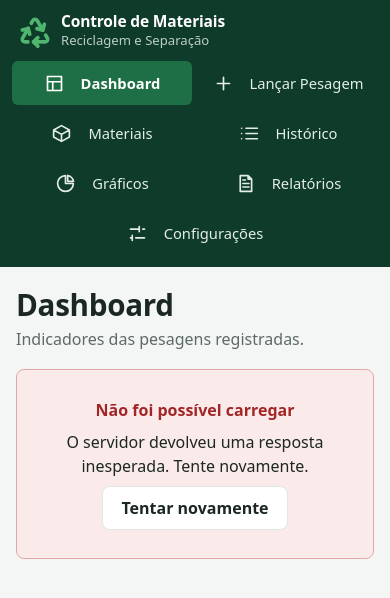
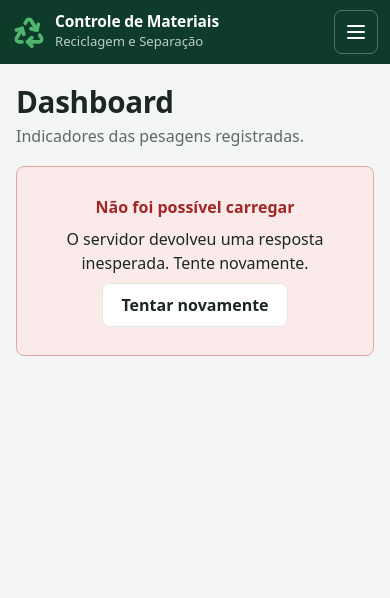
Before and after one commit to Almoxarifado-2026/controle-materiais, a website with bundled scripts: page public/index.html in a window 390 px wide. Built offline with nearby package versions, Linux system fonts and the light colour scheme; files whose address does not match are found by name.

Commit message:
Add files via upload

```diff
--- a/public/css/app.css
+++ b/public/css/app.css
@@ -315,19 +315,38 @@ section[data-tela="relatorios"] [data-regiao="periodo"] { display: none; }
   @page { size: A4 portrait; margin: 14mm; }
 }
 
+/* ---------- Botão do menu (☰) — só aparece no celular/tablet ---------- */
+.menu-botao {
+  display: none; margin-left: auto; flex: none; align-items: center; justify-content: center;
+  width: 44px; height: 44px; padding: 0; border: 1px solid rgba(255, 255, 255, 0.28);
+  border-radius: 8px; background: transparent; color: #fff; cursor: pointer;
+}
+.menu-botao:hover { background: rgba(255, 255, 255, 0.1); }
+.menu-botao:focus-visible { outline: 2px solid #fff; outline-offset: 2px; }
+.menu-icone { width: 24px; height: 24px; fill: none; stroke: currentColor; stroke-width: 2; stroke-linecap: round; }
+.menu-x { display: none; }
+
 /* ---------- Responsividade ---------- */
 @media (max-width: 900px) {
   .app { flex-direction: column; background: none; }
-  .sidebar { width: 100%; height: auto; position: static; padding: 12px; overflow: visible; }
-  .brand { padding: 0 6px 10px; }
-  .sidebar-rodape { display: none; }
-  .nav { flex-direction: row; flex-wrap: wrap; gap: 6px; }
-  .nav-item { flex: 1 1 calc(33.333% - 6px); min-width: 130px; justify-content: center; padding: 8px; font-size: 0.92rem; }
+  /* Celular/tablet: a lateral vira uma barra fixa no topo; o menu abre e fecha no botão ☰. */
+  .sidebar {
+    width: 100%; height: auto; max-height: 100vh; max-height: 100dvh;
+    position: sticky; top: 0; z-index: 40; align-self: stretch;
+    padding: 10px 12px; overflow-y: auto;
+  }
+  .brand { padding: 0; }
+  .menu-botao { display: inline-flex; }
+  .nav, .sidebar-rodape { display: none; }
+  .sidebar.aberto .nav { display: flex; flex-direction: column; gap: 4px; padding-top: 12px; }
+  .sidebar.aberto .sidebar-rodape { display: flex; padding: 16px 4px 6px; }
+  .sidebar.aberto .menu-hamb { display: none; }
+  .sidebar.aberto .menu-x { display: inline; }
+  .nav-item { justify-content: flex-start; padding: 13px 12px; font-size: 1rem; }
   .conteudo { padding: 20px 16px 40px; }
 }
 
 @media (max-width: 640px) {
-  .nav-item { flex-basis: calc(50% - 6px); }
   .filtros-acoes .btn, .formulario-acoes .btn { flex: 1 1 auto; }
   .tabela-empilhavel thead { position: absolute; width: 1px; height: 1px; overflow: hidden; clip: rect(0 0 0 0); }
   .tabela-empilhavel, .tabela-empilhavel tbody, .tabela-empilhavel tr, .tabela-empilhavel td { display: block; width: 100%; }
--- a/public/index.html
+++ b/public/index.html
@@ -33,9 +33,15 @@
           <span class="brand-nome">Controle de Materiais</span>
           <span class="brand-sub">Reciclagem e Separação</span>
         </span>
+        <button type="button" class="menu-botao" aria-label="Abrir menu" aria-expanded="false" aria-controls="menu-principal">
+          <svg class="menu-icone" viewBox="0 0 24 24" aria-hidden="true">
+            <path class="menu-hamb" d="M4 6h16M4 12h16M4 18h16"/>
+            <path class="menu-x" d="M6 6l12 12M18 6L6 18"/>
+          </svg>
+        </button>
       </div>
 
-      <nav class="nav" aria-label="Principal">
+      <nav class="nav" id="menu-principal" aria-label="Principal">
         <a class="nav-item" href="#/dashboard" data-rota="dashboard">
           <svg class="nav-icone" viewBox="0 0 24 24" aria-hidden="true"><path d="M4 4h16v16H4zM4 10h16M10 10v10"/></svg>
           <span>Dashboard</span>
@@ -91,6 +97,7 @@
   <script type="module" src="js/nuvem.js"></script>
   <script type="module" src="js/login.mjs"></script>
   <script type="module" src="js/app.mjs"></script>
+  <script type="module" src="js/menu.mjs"></script>
   <script type="module" src="js/pwa.mjs"></script>
 </body>
 </html>
--- /dev/null
+++ b/public/js/menu.mjs
@@ -0,0 +1,34 @@
+// Menu hambúrguer (celular/tablet). No desktop o botão fica escondido pelo CSS e este módulo
+// não muda nada. Sem innerHTML (CSP estrita): só alterna a classe "aberto" e atributos ARIA.
+const lateral = document.querySelector('.sidebar');
+const botao = document.querySelector('.menu-botao');
+
+if (lateral && botao) {
+  const larga = window.matchMedia('(min-width: 901px)');
+
+  function definir(aberto, { foco = false } = {}) {
+    lateral.classList.toggle('aberto', aberto);
+    botao.setAttribute('aria-expanded', String(aberto));
+    botao.setAttribute('aria-label', aberto ? 'Fechar menu' : 'Abrir menu');
+    if (!aberto && foco) botao.focus();
+  }
+
+  botao.addEventListener('click', () => definir(!lateral.classList.contains('aberto')));
+
+  // Escolheu uma tela, ou clicou em Entrar/Sair: fecha o menu.
+  lateral.addEventListener('click', (ev) => {
+    if (ev.target.closest('.nav-item, .acesso-botao')) definir(false);
+  });
+
+  // Tocar fora do menu (no conteúdo) fecha.
+  document.addEventListener('click', (ev) => {
+    if (lateral.classList.contains('aberto') && !ev.target.closest('.sidebar')) definir(false);
+  });
+
+  document.addEventListener('keydown', (ev) => {
+    if (ev.key === 'Escape' && lateral.classList.contains('aberto')) definir(false, { foco: true });
+  });
+
+  window.addEventListener('hashchange', () => definir(false));
+  larga.addEventListener('change', (ev) => { if (ev.matches) definir(false); });
+}
```
